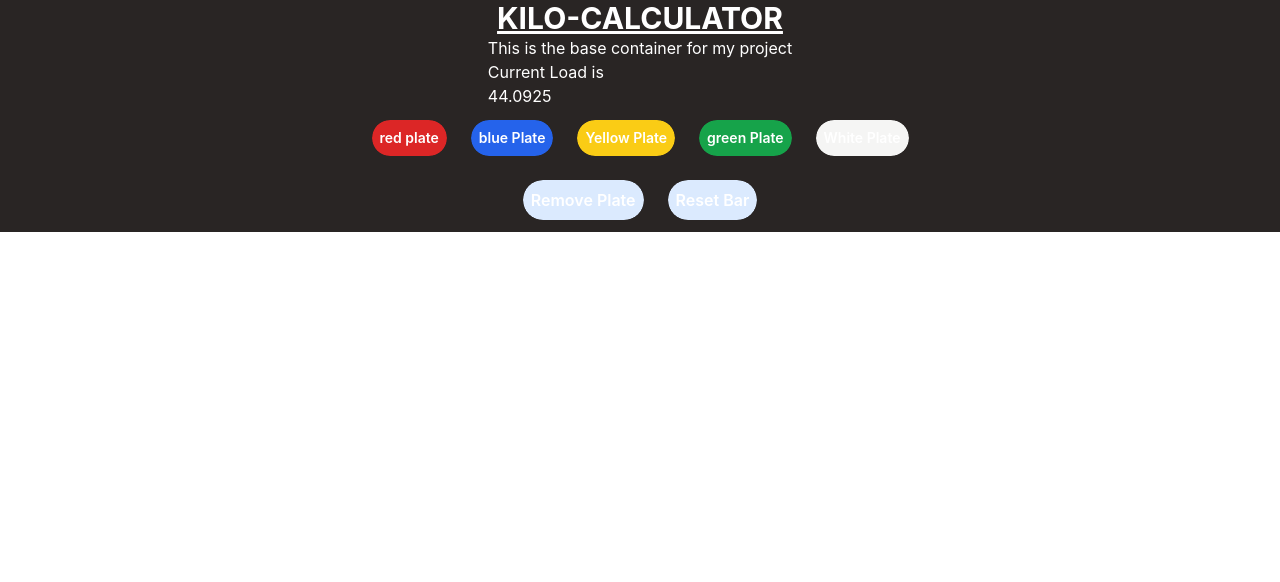
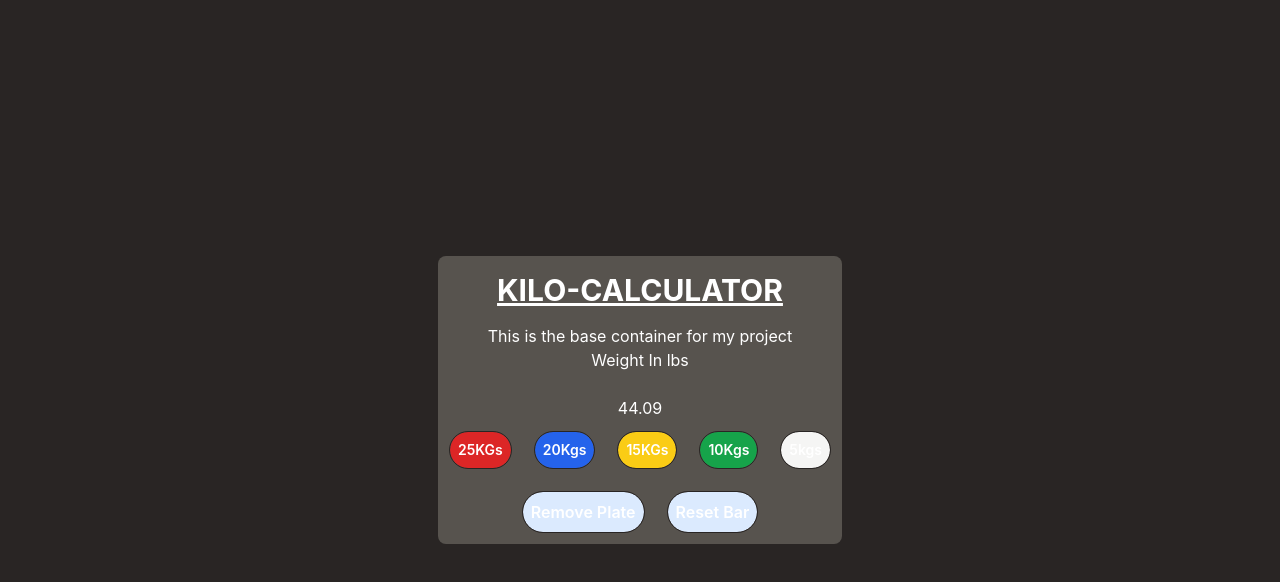
Before and after one commit to FraustoB/kilo-counter, a React (Create React App) app: page / in a window 1280 px wide. Shown: the top 582 px of the page. Built offline with nearby package versions, Linux system fonts and the light colour scheme.

Commit message:
Added conversions for all buttons for KG->lbs, adjusted stylings for main base component, and added margins to top and bottom of page

```diff
--- a/src/App.js
+++ b/src/App.js
@@ -4,9 +4,13 @@ import { BaseContainer } from "./components/baseContainer";
 
 function App() {
   return (
-    <div className="flex items-center flex-col bg-stone-800 text-white">
-      <h1 className="text-3xl font-bold underline">KILO-CALCULATOR</h1>
-      <BaseContainer />
+    <div className="flex items-center justify-center flex-col bg-stone-800 text-white h-screen">
+      <div className="flex flex-col items-center bg-stone-600 rounded-lg  ">
+        <h1 className="text-3xl font-bold underline mt-4 mb-4">
+          KILO-CALCULATOR
+        </h1>
+        <BaseContainer />
+      </div>
     </div>
   );
 }
--- a/src/components/baseContainer.js
+++ b/src/components/baseContainer.js
@@ -11,10 +11,10 @@ export function BaseContainer() {
     <div className="flex flex-col justify-center items-center">
       This is the base container for my project
       <br />
-      Current Load is
+      <div>Weight In lbs</div>
       {curPlate}
       <br />
-      {curAmount}
+      {Math.floor(curAmount * 100) / 100}
       <br />
       <PlateAdder />
     </div>
--- a/src/features/counter/counterSlice.js
+++ b/src/features/counter/counterSlice.js
@@ -3,7 +3,7 @@ import { createSlice } from "@reduxjs/toolkit";
 export const counterSlice = createSlice({
   name: "counter",
   initialState: {
-    value: 44.0925,
+    value: 44.09,
   },
   reducers: {
     incrementByAmount: (state, action) => {
@@ -13,7 +13,7 @@ export const counterSlice = createSlice({
       state.value -= action.payload;
     },
     resetValue: (state) => {
-      state.value = 44.0925;
+      state.value = 44.09;
     },
   },
 });
--- a/src/features/plates/plateAdder.js
+++ b/src/features/plates/plateAdder.js
@@ -22,17 +22,20 @@ export function PlateAdder() {
   //function that updates both the counterReducer and plateReducer using batch from
   //react-redux
   const updatePlate = (dispatch, color, amount) => {
+    //converts Kilos into Lbs, so that weight added to bar in shown in LBS
+    const weightInLbs = amount * 2.2;
     //updates component state that tracks which plate
     //color and number that has been added to the bar.
     setCurPlate({
       color: color,
       amount: [...curPlate.amount, amount],
     });
-    //batch dispatches plateReducer and counterReducer to updtate global
-    //redux state
+    //batch dispatches plateReducer and counterReducer to update global
+    //redux state. Adding both the plate color to the bar and the amount of weight that is being added ot the bar
+
     batch(() => {
       dispatch(addPlate(color));
-      dispatch(incrementByAmount(amount));
+      dispatch(incrementByAmount(weightInLbs));
     });
   };
 
@@ -40,10 +43,15 @@ export function PlateAdder() {
   const takeawayPlate = (dispatch) => {
     //Running IF statement to ensure this function does not run if nothing is on the bar
     if (curPlate.amount.length > 0) {
+      //takes the last number in the state array that is being tracked
       const num = curPlate.amount.pop();
+      //then converts that number in to LBS
+      const weightInLbs = num * 2.2;
+
+      //Batch updates dispatches both to update global state
       batch(() => {
         dispatch(removePlate());
-        dispatch(decrementByAmount(num));
+        dispatch(decrementByAmount(weightInLbs));
       });
     }
   };
@@ -63,31 +71,32 @@ export function PlateAdder() {
           className="flex-none bg-red-600"
           onClick={() => updatePlate(dispatch, "red", 25)}
         >
-          red plate
+          25KGs
         </button>
         <button
           className="flex-none bg-blue-600 text-white"
           onClick={() => updatePlate(dispatch, "blue", 20)}
         >
-          blue Plate
+          20Kgs
         </button>
         <button
           className="flex-none bg-yellow-400"
           onClick={() => updatePlate(dispatch, "yellow", 15)}
         >
-          Yellow Plate
+          15KGs
         </button>
         <button
           className="flex-none bg-green-600 text-white"
           onClick={() => updatePlate(dispatch, "green", 10)}
         >
-          green Plate
+          10Kgs
         </button>
+
         <button
           className="flex-none bg-stone-100 text-white"
           onClick={() => updatePlate(dispatch, "white", 5)}
         >
-          White Plate
+          5kgs
         </button>
       </div>
 
```
